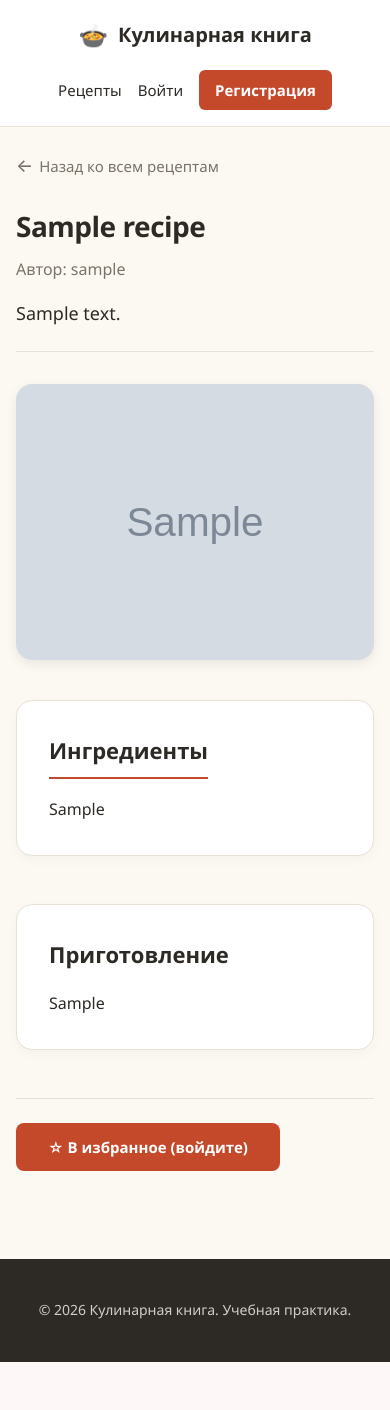
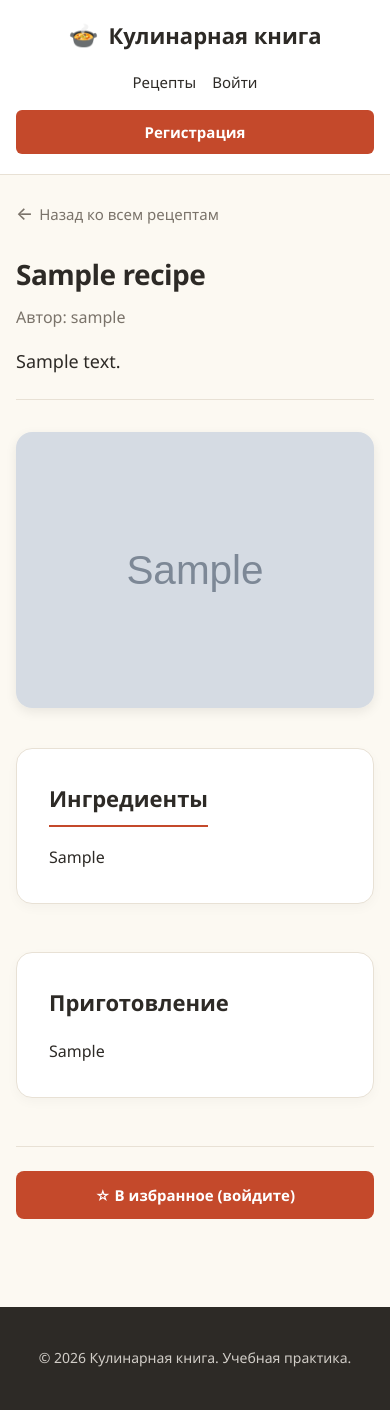
Before and after one commit to zavolzhskij-nikita/recipe-book, a Django app: page /recipes/1/ in a window 390 px wide. Before the commit the page ends 1362 px from the top, so only its background shows below. Run offline with Django 5.2, Linux system fonts and the light colour scheme; tables that the repository leaves empty hold one stand-in row (values such as "Sample post"); grey boxes marked "Sample" are stand-in pictures.

Commit message:
Воскресенье: адаптив шапки для мобильных устройств

```diff
--- a/recipes/templates/base.html
+++ b/recipes/templates/base.html
@@ -10,12 +10,12 @@
 <body>
   <header>
     <a href="/" class="logo">Кулинарная книга</a>
-    <nav>
+        <nav>
       <a href="/recipes/">Рецепты</a>
       {% if user.is_authenticated %}
         <a href="/recipes/add/" class="btn-add">+ Добавить рецепт</a>
         <a href="/profile/">Профиль</a>
-        <form method="post" action="{% url 'logout' %}" style="display:inline;">
+        <form method="post" action="{% url 'logout' %}" style="margin: 0;">
           {% csrf_token %}
           <button type="submit" style="background:none;border:none;color:var(--text-main);cursor:pointer;font:inherit;padding:0;font-weight:500;">Выйти</button>
         </form>
--- a/recipes/templates/recipe_detail.html
+++ b/recipes/templates/recipe_detail.html
@@ -48,23 +48,26 @@
     </div>
   </div>
 
-  <!-- Кнопка избранного -->
-  <div style="padding-top: 24px; border-top: 1px solid var(--border-color);">
-    <form method="post" action="{% url 'toggle_favorite' recipe.id %}">
+  <!-- Кнопки внизу страницы -->
+<div style="padding-top: 24px; border-top: 1px solid var(--border-color); display: flex; gap: 16px; flex-wrap: wrap;">
+
+  <!-- Избранное -->
+  <form method="post" action="{% url 'toggle_favorite' recipe.id %}" style="margin: 0; flex: 1; min-width: 200px;">
     {% csrf_token %}
     {% if user.is_authenticated %}
-        <button class="btn" type="submit" style="width: auto; padding: 12px 32px;">
+      <button class="btn" type="submit" style="width: 100%; padding: 12px 16px;">
         {% if user in recipe.favorites.all %}★ Убрать из избранного{% else %}☆ В избранное{% endif %}
       </button>
     {% else %}
-        <a href="{% url 'login' %}?next={% url 'recipe_detail' recipe.id %}" class="btn" style="width: auto; padding: 12px 32px;">☆ В избранное (войдите)</a>
+      <a href="{% url 'login' %}?next={% url 'recipe_detail' recipe.id %}" class="btn" style="width: 100%; padding: 12px 16px;">☆ В избранное (войдите)</a>
     {% endif %}
+  </form>
 
   <!-- Кнопка редактирования (только для автора) -->
   {% if user == recipe.author %}
-        <a href="{% url 'recipe_edit' recipe.id %}?next={% if request.GET.next == '/profile/' %}{% url 'profile' %}{% else %}{% url 'recipe_detail' recipe.id %}{% endif %}" class="btn btn-secondary" style="width: auto; padding: 12px 32px; background: #7a736a;">Редактировать рецепт</a>
+    <a href="{% url 'recipe_edit' recipe.id %}?next={% if request.GET.next == '/profile/' %}{% url 'profile' %}{% else %}{% url 'recipe_detail' recipe.id %}{% endif %}" class="btn btn-secondary" style="flex: 1; min-width: 200px; padding: 12px 16px; background: #7a736a;">Редактировать рецепт</a>
   {% endif %}
-    </form>
+
 </div>
 
 </div>
--- a/static/css/style.css
+++ b/static/css/style.css
@@ -192,3 +192,47 @@ footer {
   .search { flex-direction: column; }
   .search .btn { width: 100%; }
 }
+
+@media (max-width: 600px) {
+  /* Сетка карточек в 1 колонку */
+  .grid { grid-template-columns: 1fr; }
+
+  /* Контейнер чуть меньше */
+  .container { padding: 24px 16px; }
+
+  /* Заголовки меньше */
+  h1 { font-size: 28px; }
+
+  /* === МОБИЛЬНАЯ ШАПКА === */
+  header {
+    flex-direction: column;
+    padding: 16px;
+    gap: 16px;
+  }
+
+  header .logo {
+    font-size: 22px;
+  }
+
+  header nav {
+    display: flex;
+    flex-wrap: wrap;
+    justify-content: center;
+    align-items: center;
+    gap: 12px 16px;
+    width: 100%;
+  }
+
+  header nav a,
+  header nav button {
+    font-size: 15px;
+  }
+
+  /* Кнопка "Добавить рецепт" на мобильном на всю ширину */
+  header nav .btn-add {
+    width: 100%;
+    text-align: center;
+    padding: 10px 16px;
+    margin: 4px 0;
+  }
+}
```
Lines whose indentation alone changed are shown as unchanged.
